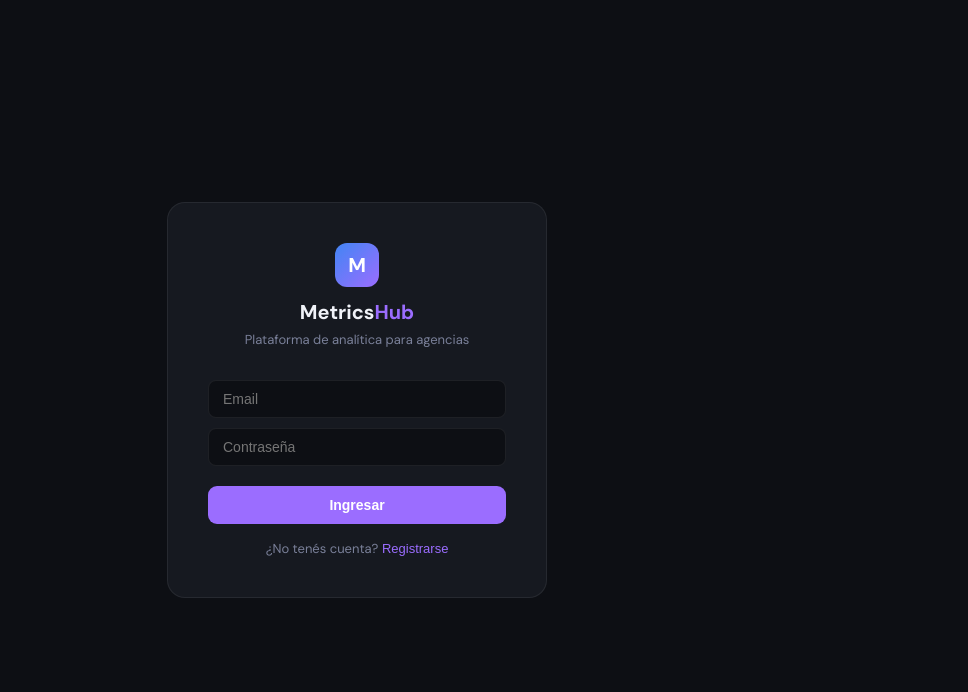
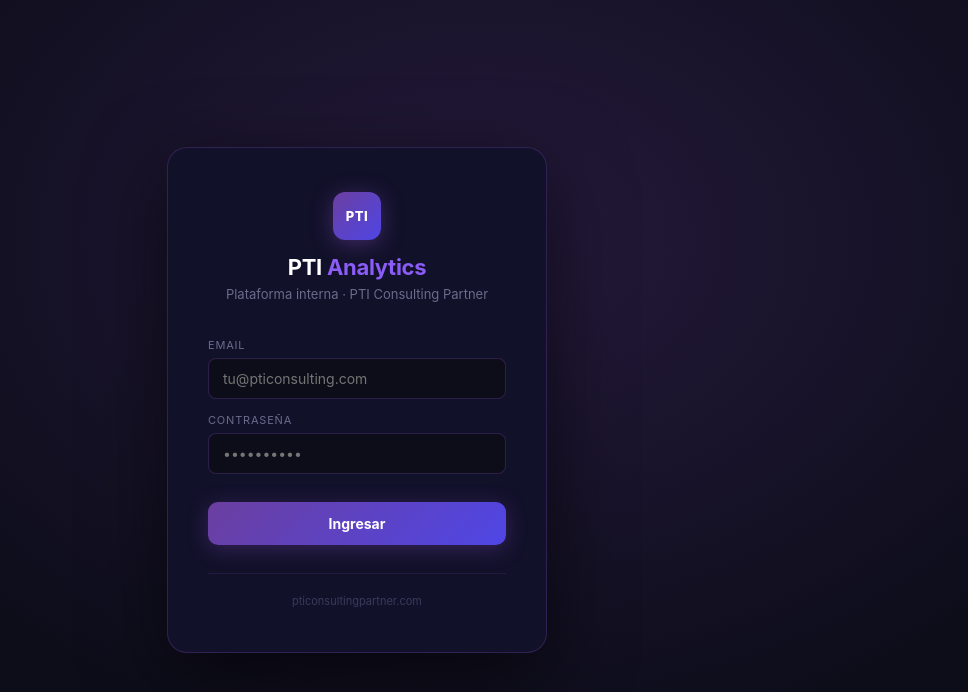
Before and after one commit to antonella-cmd/Informe-app, a React (Vite) app in the folder adsdash/frontend/: page /login in a window 1280 px wide. Shown: the top 692 px of the page, without its empty margins (283-1251 px from the left). Built offline with nearby package versions, Linux system fonts and the light colour scheme; no server answers.

Commit message:
Update LoginPage.jsx

```diff
--- a/adsdash/frontend/src/pages/LoginPage.jsx
+++ b/adsdash/frontend/src/pages/LoginPage.jsx
@@ -1,99 +1,165 @@
 // ============================================================
-// src/pages/LoginPage.jsx
+// src/pages/LoginPage.jsx — PTI Analytics
 // ============================================================
 import { useState }    from 'react';
 import { useNavigate } from 'react-router-dom';
 import { useAuth }     from '../context/AuthContext';
 
+const PTI_DARK   = '#0D0D1A';
+const PTI_VIOLET = '#8B5CF6';
+const PTI_GRAD   = 'linear-gradient(135deg, #6B3FA0, #4F46E5)';
+
 export default function LoginPage() {
-  const { login, register } = useAuth();
+  const { login } = useAuth();
   const navigate   = useNavigate();
   const [email,    setEmail]    = useState('');
   const [password, setPassword] = useState('');
   const [error,    setError]    = useState('');
   const [loading,  setLoading]  = useState(false);
-  const [isReg,    setIsReg]    = useState(false);
-  const [name,     setName]     = useState('');
 
   const submit = async () => {
+    if (!email || !password) { setError('Completá email y contraseña'); return; }
     setError(''); setLoading(true);
     try {
-      if (isReg) {
-        await register(name, email, password);
-      } else {
-        await login(email, password);
-      }
+      await login(email, password);
       navigate('/');
     } catch (e) {
-      setError(e.response?.data?.error || 'Error al iniciar sesión');
+      setError(e.response?.data?.error || 'Credenciales incorrectas');
     } finally { setLoading(false); }
   };
 
   return (
     <div style={{
-      minHeight: '100vh', background: 'var(--bg)', display: 'flex',
-      alignItems: 'center', justifyContent: 'center',
+      minHeight: '100vh',
+      background: PTI_DARK,
+      display: 'flex',
+      alignItems: 'center',
+      justifyContent: 'center',
+      fontFamily: "'Inter', sans-serif",
     }}>
       <div style={{
-        background: 'var(--surface)', border: '1px solid var(--border)',
-        borderRadius: 18, padding: 40, width: 380,
+        position: 'absolute', inset: 0,
+        background: 'radial-gradient(ellipse at 60% 30%, rgba(107,63,160,0.25) 0%, transparent 65%)',
+        pointerEvents: 'none',
+      }} />
+
+      <div style={{
+        background: '#12112A',
+        border: '1px solid rgba(107,63,160,0.35)',
+        borderRadius: 20,
+        padding: '44px 40px',
+        width: 380,
+        position: 'relative',
+        boxShadow: '0 24px 80px rgba(0,0,0,0.6)',
       }}>
+
         {/* Logo */}
-        <div style={{ textAlign: 'center', marginBottom: 32 }}>
+        <div style={{ textAlign: 'center', marginBottom: 36 }}>
           <div style={{
-            width: 44, height: 44, borderRadius: 12, margin: '0 auto 12px',
-            background: 'linear-gradient(135deg, #4285F4, #9B6DFF)',
+            width: 48, height: 48, borderRadius: 12,
+            background: PTI_GRAD,
             display: 'flex', alignItems: 'center', justifyContent: 'center',
-            fontWeight: 800, fontSize: 20, color: '#fff',
-          }}>M</div>
-          <h1 style={{ fontSize: 20, fontWeight: 700, margin: 0 }}>
-            Metrics<span style={{ color: '#9B6DFF' }}>Hub</span>
+            fontWeight: 800, fontSize: 13, color: '#fff',
+            margin: '0 auto 14px',
+            boxShadow: '0 4px 20px rgba(107,63,160,0.5)',
+            letterSpacing: 0.5,
+          }}>
+            PTI
+          </div>
+          <h1 style={{
+            fontSize: 22, fontWeight: 700, color: '#FFFFFF',
+            letterSpacing: '-0.3px', margin: '0 0 6px',
+          }}>
+            PTI <span style={{ color: PTI_VIOLET }}>Analytics</span>
           </h1>
-          <p style={{ color: 'var(--muted)', fontSize: 13, marginTop: 6 }}>
-            Plataforma de analítica para agencias
+          <p style={{ color: '#6B6B8A', fontSize: 13, margin: 0 }}>
+            Plataforma interna · PTI Consulting Partner
           </p>
         </div>
 
         {error && (
           <div style={{
-            background: 'rgba(255,77,106,0.1)', border: '1px solid rgba(255,77,106,0.3)',
-            borderRadius: 8, padding: '10px 14px', color: '#FF4D6A', fontSize: 13, marginBottom: 16,
-          }}>{error}</div>
+            background: 'rgba(192,57,43,0.12)',
+            border: '1px solid rgba(192,57,43,0.4)',
+            borderRadius: 8, padding: '10px 14px',
+            color: '#E57373', fontSize: 13, marginBottom: 18,
+          }}>
+            ⚠️ {error}
+          </div>
         )}
 
-        {isReg && (
-          <input value={name} onChange={e => setName(e.target.value)}
-            placeholder="Nombre completo" style={{ ...inp, marginBottom: 10 }} />
-        )}
-        <input value={email}    onChange={e => setEmail(e.target.value)}
-          placeholder="Email" type="email" style={{ ...inp, marginBottom: 10 }} />
-        <input value={password} onChange={e => setPassword(e.target.value)}
-          placeholder="Contraseña" type="password" style={{ ...inp, marginBottom: 20 }}
-          onKeyDown={e => e.key === 'Enter' && submit()} />
+        <div style={{ marginBottom: 14 }}>
+          <label style={{ fontSize: 11, color: '#6B6B8A', display: 'block', marginBottom: 6, letterSpacing: 0.8 }}>
+            EMAIL
+          </label>
+          <input
+            value={email}
+            onChange={e => setEmail(e.target.value)}
+            placeholder="tu@pticonsulting.com"
+            type="email"
+            style={inputStyle}
+            onFocus={e => e.target.style.borderColor = PTI_VIOLET}
+            onBlur={e => e.target.style.borderColor = 'rgba(107,63,160,0.35)'}
+          />
+        </div>
 
-        <button onClick={submit} disabled={loading} style={{
-          width: '100%', padding: '11px', borderRadius: 9, border: 'none',
-          background: '#9B6DFF', color: '#fff', fontWeight: 700, fontSize: 14,
-          cursor: loading ? 'not-allowed' : 'pointer', opacity: loading ? 0.7 : 1,
-        }}>
-          {loading ? 'Ingresando…' : isReg ? 'Crear cuenta' : 'Ingresar'}
+        <div style={{ marginBottom: 28 }}>
+          <label style={{ fontSize: 11, color: '#6B6B8A', display: 'block', marginBottom: 6, letterSpacing: 0.8 }}>
+            CONTRASEÑA
+          </label>
+          <input
+            value={password}
+            onChange={e => setPassword(e.target.value)}
+            placeholder="••••••••••"
+            type="password"
+            style={inputStyle}
+            onFocus={e => e.target.style.borderColor = PTI_VIOLET}
+            onBlur={e => e.target.style.borderColor = 'rgba(107,63,160,0.35)'}
+            onKeyDown={e => e.key === 'Enter' && submit()}
+          />
+        </div>
+
+        <button
+          onClick={submit}
+          disabled={loading}
+          style={{
+            width: '100%', padding: '13px',
+            borderRadius: 10, border: 'none',
+            background: loading ? '#4A3A6A' : PTI_GRAD,
+            color: '#FFFFFF',
+            fontWeight: 700, fontSize: 14,
+            cursor: loading ? 'not-allowed' : 'pointer',
+            fontFamily: "'Inter', sans-serif",
+            boxShadow: loading ? 'none' : '0 4px 20px rgba(107,63,160,0.4)',
+          }}
+        >
+          {loading ? 'Ingresando...' : 'Ingresar'}
         </button>
 
-        <p style={{ textAlign: 'center', marginTop: 16, fontSize: 13, color: 'var(--muted)' }}>
-          {isReg ? '¿Ya tenés cuenta? ' : '¿No tenés cuenta? '}
-          <button onClick={() => setIsReg(!isReg)} style={{
-            background: 'none', border: 'none', color: '#9B6DFF', cursor: 'pointer', fontSize: 13,
-          }}>
-            {isReg ? 'Iniciar sesión' : 'Registrarse'}
-          </button>
-        </p>
+        <div style={{
+          textAlign: 'center', marginTop: 28,
+          paddingTop: 20, borderTop: '1px solid rgba(107,63,160,0.2)',
+        }}>
+          <p style={{ fontSize: 11, color: '#3A3A5A', margin: 0 }}>
+            pticonsultingpartner.com
+          </p>
+        </div>
       </div>
     </div>
   );
 }
 
-const inp = {
-  width: '100%', background: 'var(--bg)', border: '1px solid var(--border)',
-  borderRadius: 8, padding: '10px 14px', color: 'var(--text)', fontSize: 14,
-  outline: 'none', boxSizing: 'border-box', display: 'block',
+const inputStyle = {
+  width: '100%',
+  background: '#0D0D1A',
+  border: '1px solid rgba(107,63,160,0.35)',
+  borderRadius: 8,
+  padding: '11px 14px',
+  color: '#FFFFFF',
+  fontSize: 14,
+  outline: 'none',
+  boxSizing: 'border-box',
+  display: 'block',
+  fontFamily: "'Inter', sans-serif",
+  transition: 'border-color 0.15s',
 };
```
